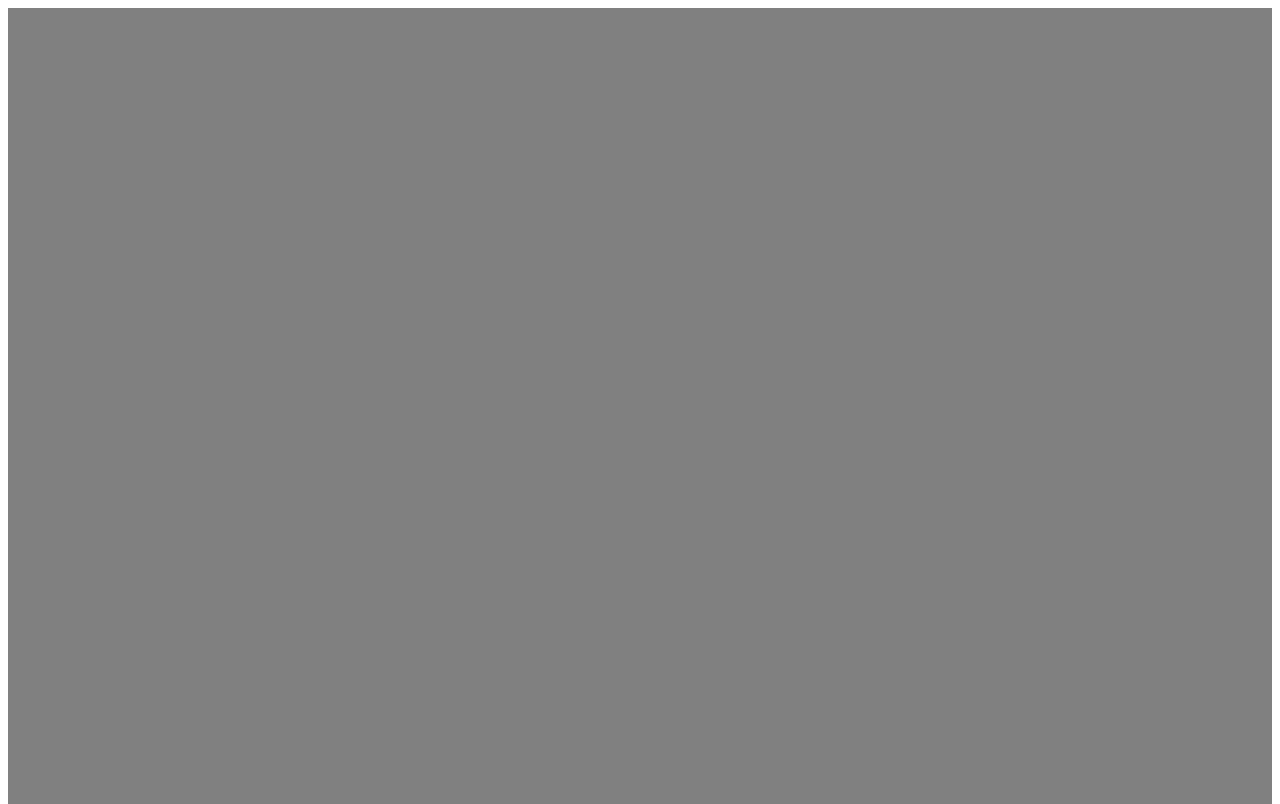
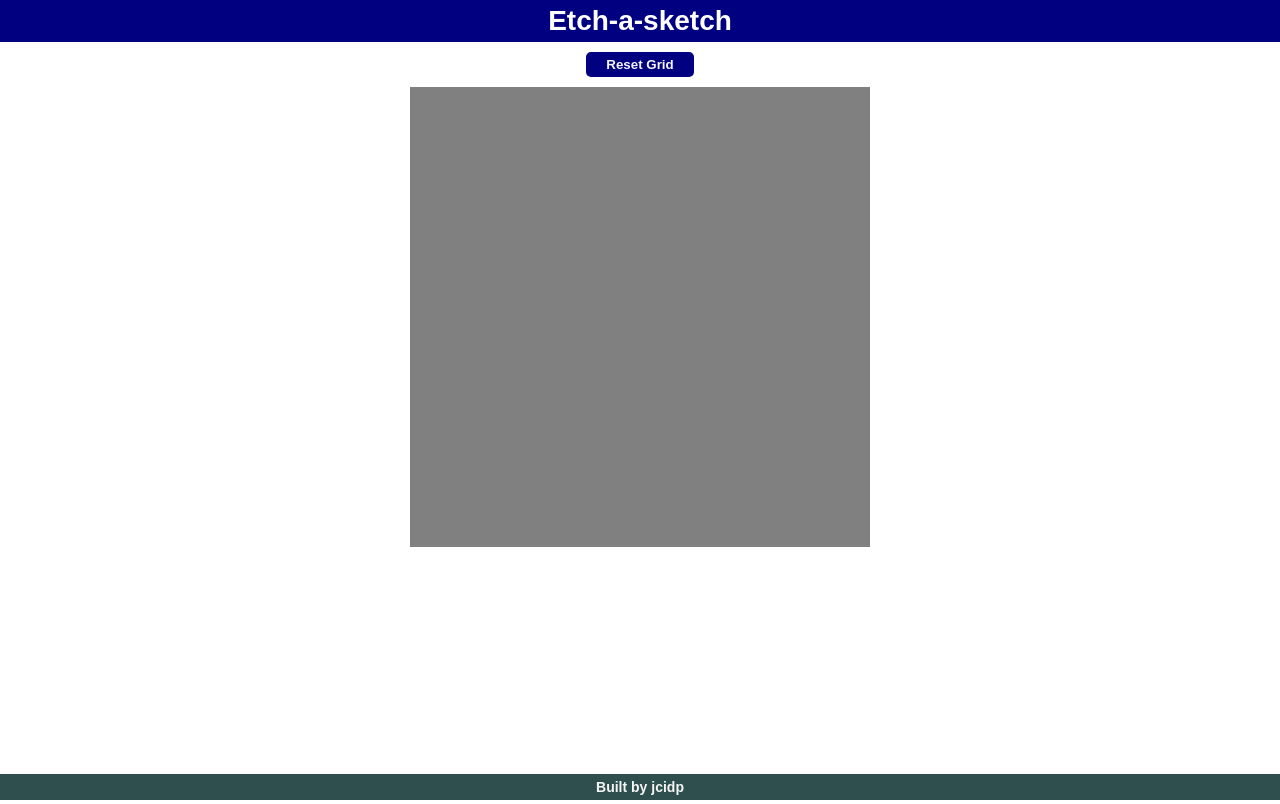
Before and after one commit to jcidp/etch-a-sketch, a plain HTML site: page index.html in a window 1280 px wide. Shown: the top 804 px of the page. Drawn offline with Linux system fonts and the light colour scheme.

Commit message:
Add basic page layout and style

```diff
--- a/index.html
+++ b/index.html
@@ -9,9 +9,18 @@
     <script src="myscripts.js" defer></script>
 </head>
 <body>
+    <header>
+        <h1>Etch-a-sketch</h1>
+    </header>
     <main>
+        <!--p>Hover over the square to paint it</p-->
+        <!--p>Click the bottom to reset the grid and customize its size</p-->
+        <button>Reset Grid</button>
         <div class="container">
         </div>
     </main>
+    <footer>
+        <p>Built by jcidp</p>
+    </footer>
 </body>
 </html>
--- a/styles.css
+++ b/styles.css
@@ -2,19 +2,75 @@ html {
     color-scheme: light dark;
 }
 
-/*main {
+body {
+    margin: 0;
+    display: flex;
+    flex-direction: column;
+    justify-content: space-between;
+    font-family: Arial, Helvetica, sans-serif;
+    height: 100vh;
+}
+
+main {
+    flex: 1 1 auto; /*Not working*/
     width: min(70ch, 100% - 4rem);
     margin-inline: auto;
-}*/
+}
+
+header {
+    background-color: navy;
+    color: white;
+    text-align: center;
+}
+
+h1 {
+    margin: 5px;
+    font-size: 28px;
+}
+
+p {
+    font-size: 14px;
+    font-weight: bold;
+    text-align: center;
+    margin: 5px;
+}
+
+button {
+    display: block;
+    margin: 10px auto;
+    border-radius: 5px;
+    background-color: navy;
+    color: whitesmoke;
+    border: none;
+    padding: 5px 20px;
+    font-weight: bold;
+}
+
+button:hover {
+    background-color: blue;
+}
 
 .container {
     display: flex;
     flex-wrap: wrap;
+    width: 460px;
+    margin: 0 auto;
 }
 
 .square {
     box-sizing: border-box;
     aspect-ratio: 1;
     background-color: gray;
-    /*border: solid 1px white;*/
-}
+/*     border: solid 1px white;
+ */}
+
+ footer {
+    text-align: center;
+    background-color: darkslategrey;
+    color: whitesmoke;
+ }
+
+ footer p {
+    margin: 0;
+    padding: 5px;
+ }
```
